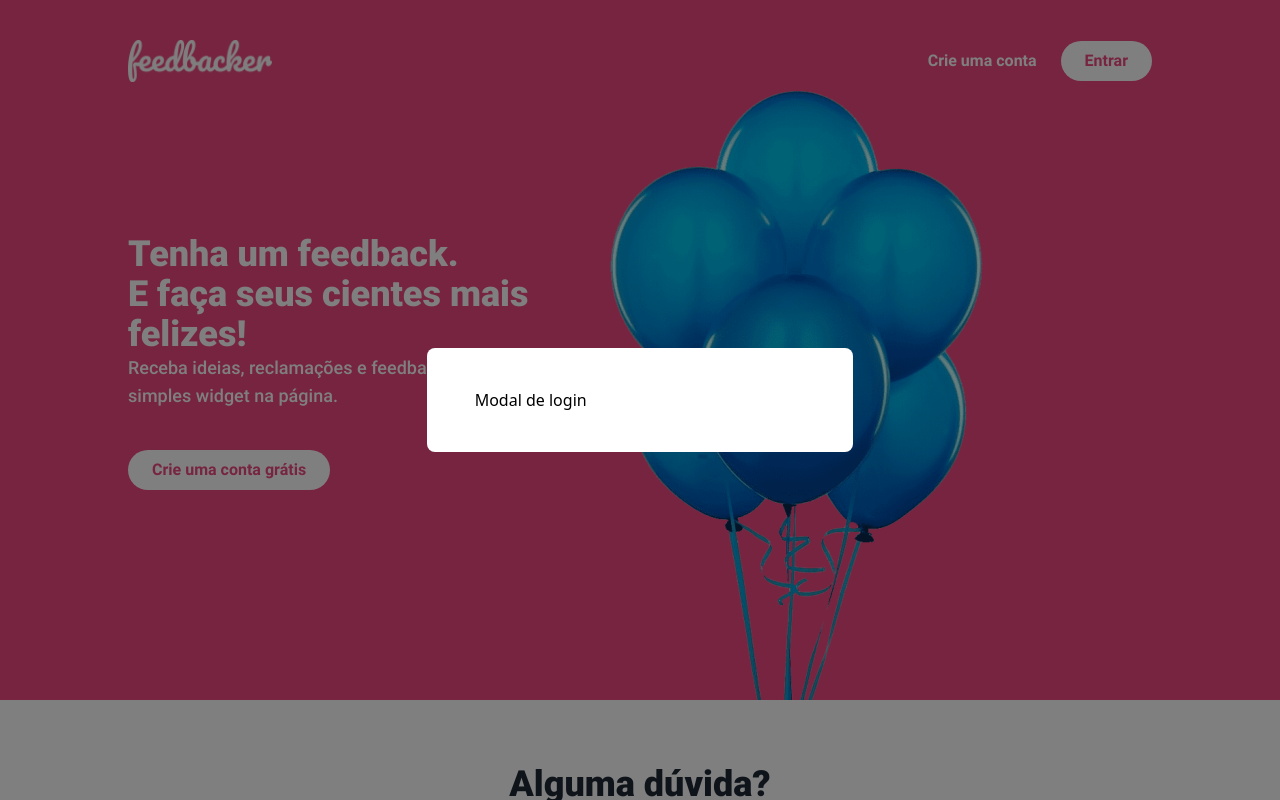
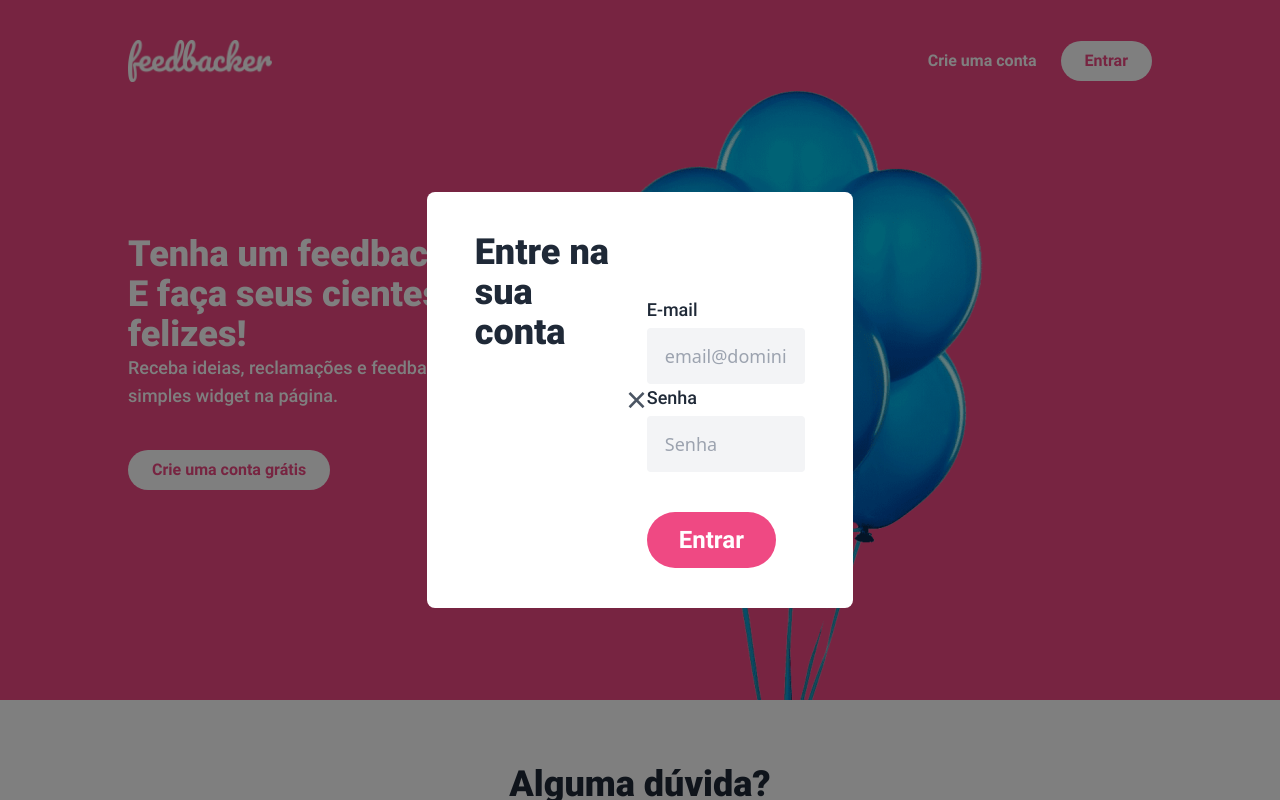
Before and after one commit to GabrielCdev/clone-feedback_fish, a Vue app in the folder dashboard/: page / in a window 1280 px wide. Both pictures are taken after a click on the button "Entrar". Shown: the top 800 px of the page. Built offline with nearby package versions, Linux system fonts and the light colour scheme.

Commit message:
feat(app): 4 Started the login modal in app

```diff
--- a/dashboard/public/index.html
+++ b/dashboard/public/index.html
@@ -5,7 +5,7 @@
     <meta http-equiv="X-UA-Compatible" content="IE=edge">
     <meta name="viewport" content="width=device-width,initial-scale=1.0">
     <link rel="icon" href="<%= BASE_URL %>favicon.ico">
-    <title><%= htmlWebpackPlugin.options.title %></title>
+    <title>Feedbacker</title>
   </head>
   <body>
     <noscript>
--- a/dashboard/src/components/ModalLogin/index.vue
+++ b/dashboard/src/components/ModalLogin/index.vue
@@ -1,10 +1,83 @@
 <!-- eslint-disable vue/multi-word-component-names -->
 <template>
-  <h1>Modal de login</h1>
+  <div class="flex justify-beetwen">
+    <h1 class="text-4xl font-black text-gray-800">Entre na sua conta</h1>
+    <button @click="close" class="text-4xl text-gray-600 focus:outline-none">&times;</button>
+  </div>
+
+  <div class="mt-16">
+    <!-- .prevent = impedir que o formulário recarregue/atualizar a página -->
+    <form @submit.prevent="handleSubmit">
+      <label class="block">
+        <span class="text-lg font-medium text-gray-800">E-mail</span>
+        <input
+          v-model="state.email.value"
+          type="email"
+          :class="{
+            'border-brand-danger': !!state.email.errorMessage
+          }"
+          class="block w-full px-4 py-3 mt-1 text-lg bg-gray-100 border-2 border-transparent rounded"
+          placeholder="email@dominio.com"
+        />
+        <span v-if="!!state.email.errorMessage" class="block font-medium text-brand-danger">{{ state.email.errorMessage }}</span>
+      </label>
+
+      <label class="block">
+        <span class="text-lg font-medium text-gray-800">Senha</span>
+        <input
+          v-model="state.password.value"
+          type="password"
+          :class="{
+            'border-brand-danger': !!state.password.errorMessage
+          }"
+          class="block w-full px-4 py-3 mt-1 text-lg bg-gray-100 border-2 border-transparent rounded"
+          placeholder="Senha"
+        />
+        <span v-if="!!state.password.errorMessage" class="block font-medium text-brand-danger">{{ state.password.errorMessage }}</span>
+      </label>
+
+      <button
+        :disabled="state.isLoading"
+        type="submit"
+        :class="{
+          'opacity-50': state.isLoading
+        }"
+        class="px-8 py-3 mt-10 text-2xl font-bold text-white rounded-full bg-brand-main focus:outline-none transition-all duration-150"
+      >
+        Entrar
+      </button>
+    </form>
+  </div>
 </template>
 
 <script>
+import { reactive } from 'vue'
+import useModal from '@/hooks/useModal'
+
 export default {
+  setup () {
+    const modal = useModal()
 
+    const state = reactive({
+      hasErrors: false, // hasErros pq há requisições para API (para saber se o user tá logado ou não)
+      isLoading: false,
+      email: {
+        value: '',
+        errorMessage: ''
+      },
+      password: {
+        value: '',
+        errorMessage: ''
+      }
+    })
+
+    function handleSubmit () { }
+
+    return {
+      state,
+      close: modal.close,
+      handleSubmit
+    }
+  }
 }
 </script>
```
